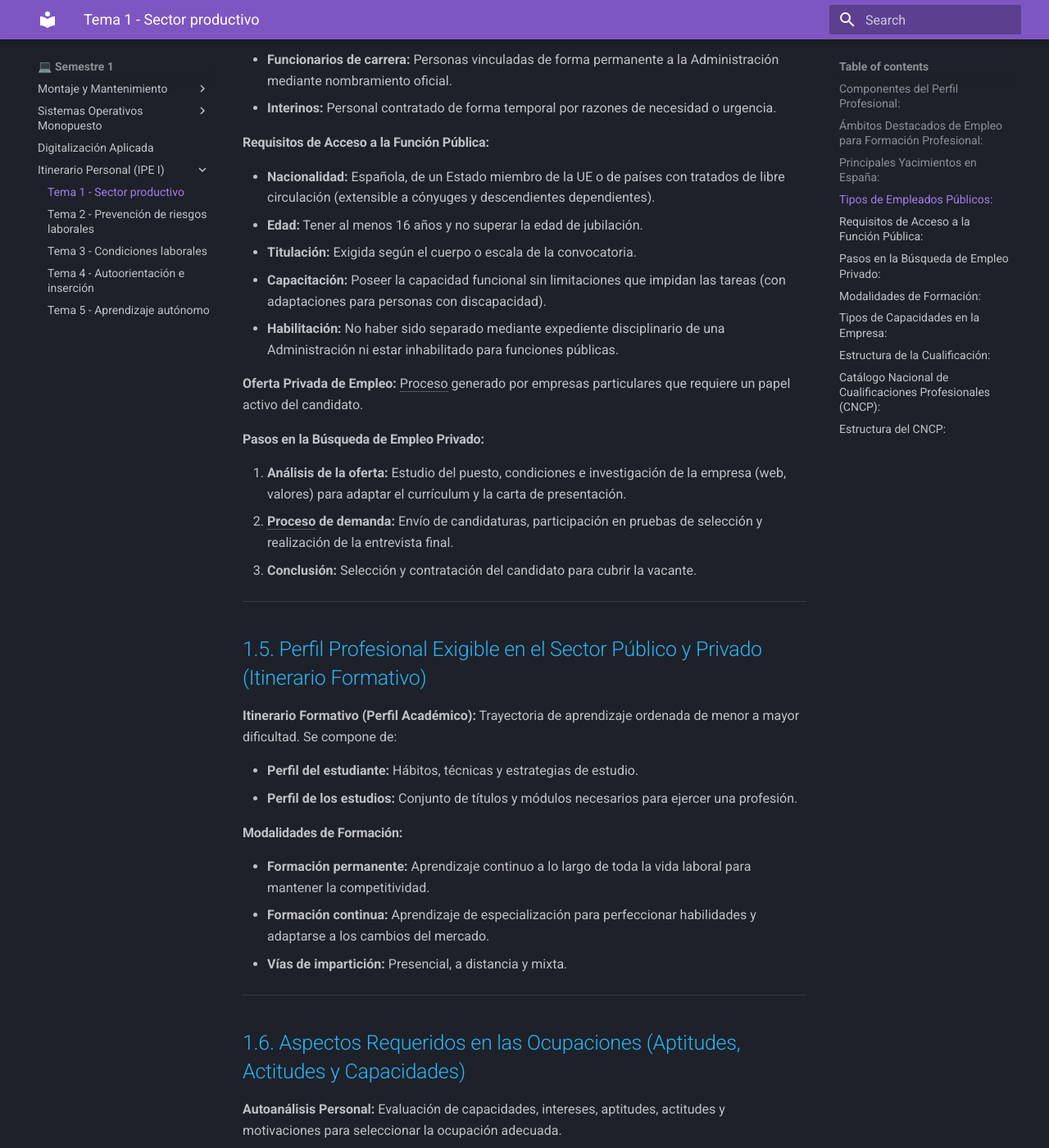
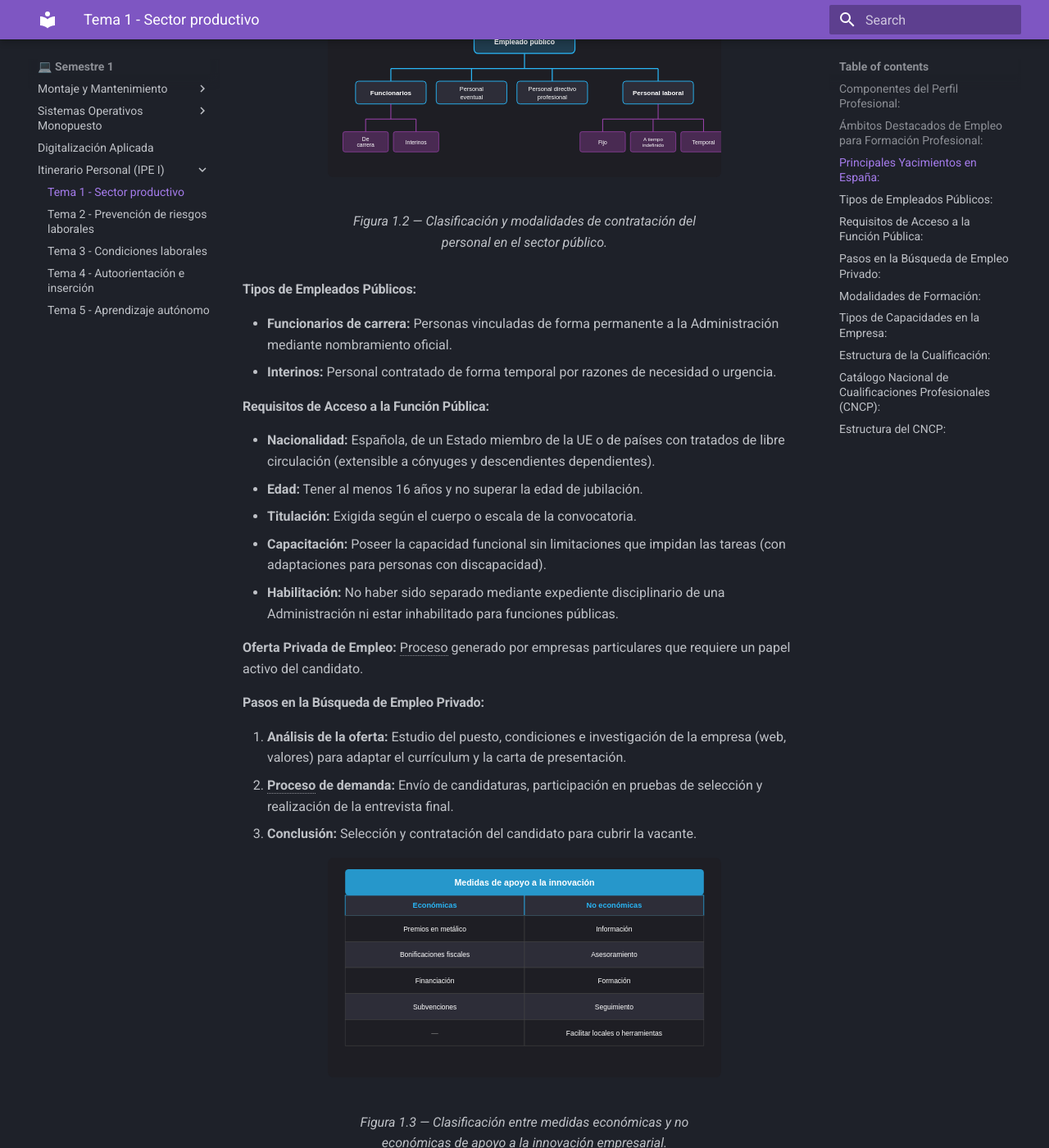
Before and after one commit to Beamspark/SMR-Apuntes, an MkDocs documentation site: the page built from docs/itinerario/tema-1.md, in a window 1280 px wide and 1400 px high, scrolled down 2247 px. Shown: the whole window at 82% size. Built offline with MkDocs 1.6.1 and Material for MkDocs 9.7.7, drawn with Linux system fonts in a browser that asks for light colours; some of the changed text lies outside the part shown.

Commit message:
Update tema-1.md

```diff
--- a/docs/itinerario/tema-1.md
+++ b/docs/itinerario/tema-1.md
@@ -54,6 +54,11 @@
 
 **Oferta Pública de Empleo (OPE):** Convocatoria anual y transparente de las Administraciones Públicas para anunciar las plazas vacantes disponibles en el sector público mediante oposiciones o concursos.
 
+<figure markdown="span">
+  ![Organigrama del Empleado Público](../img/itinerario/tema-1/figura-1-2-empleado-publico.svg)
+  <figcaption>Figura 1.2 — Clasificación y modalidades de contratación del personal en el sector público.</figcaption>
+</figure>
+
 #### Tipos de Empleados Públicos:
 * **Funcionarios de carrera:** Personas vinculadas de forma permanente a la Administración mediante nombramiento oficial.
 * **Interinos:** Personal contratado de forma temporal por razones de necesidad o urgencia.
@@ -71,6 +76,11 @@
 1. **Análisis de la oferta:** Estudio del puesto, condiciones e investigación de la empresa (web, valores) para adaptar el currículum y la carta de presentación.
 2. **Proceso de demanda:** Envío de candidaturas, participación en pruebas de selección y realización de la entrevista final.
 3. **Conclusión:** Selección y contratación del candidato para cubrir la vacante.
+
+<figure markdown="span">
+  ![Medidas de Apoyo a la Innovación](../img/itinerario/tema-1/figura-1-3-medidas-innovacion.svg)
+  <figcaption>Figura 1.3 — Clasificación entre medidas económicas y no económicas de apoyo a la innovación empresarial.</figcaption>
+</figure>
 
 ---
 
@@ -124,4 +134,9 @@
 * **26 Familias Profesionales:** Agrupadas según criterios de afinidad de la competencia profesional.
 * **3 Niveles de Cualificación:** Clasificados según el grado de conocimiento, autonomía, iniciativa y responsabilidad necesarios: **Nivel 1** (Básico), **Nivel 2** (Medio) y **Nivel 3** (Superior).
 
+<figure markdown="span">
+  ![Familias Profesionales del CNCP](../img/itinerario/tema-1/figura-1-1-familias-profesionales.svg)
+  <figcaption>Figura 1.1 — Catálogo de las 26 familias profesionales que componen el CNCP.</figcaption>
+</figure>
+
 --8<-- "docs/includes/glosario.md"
```
